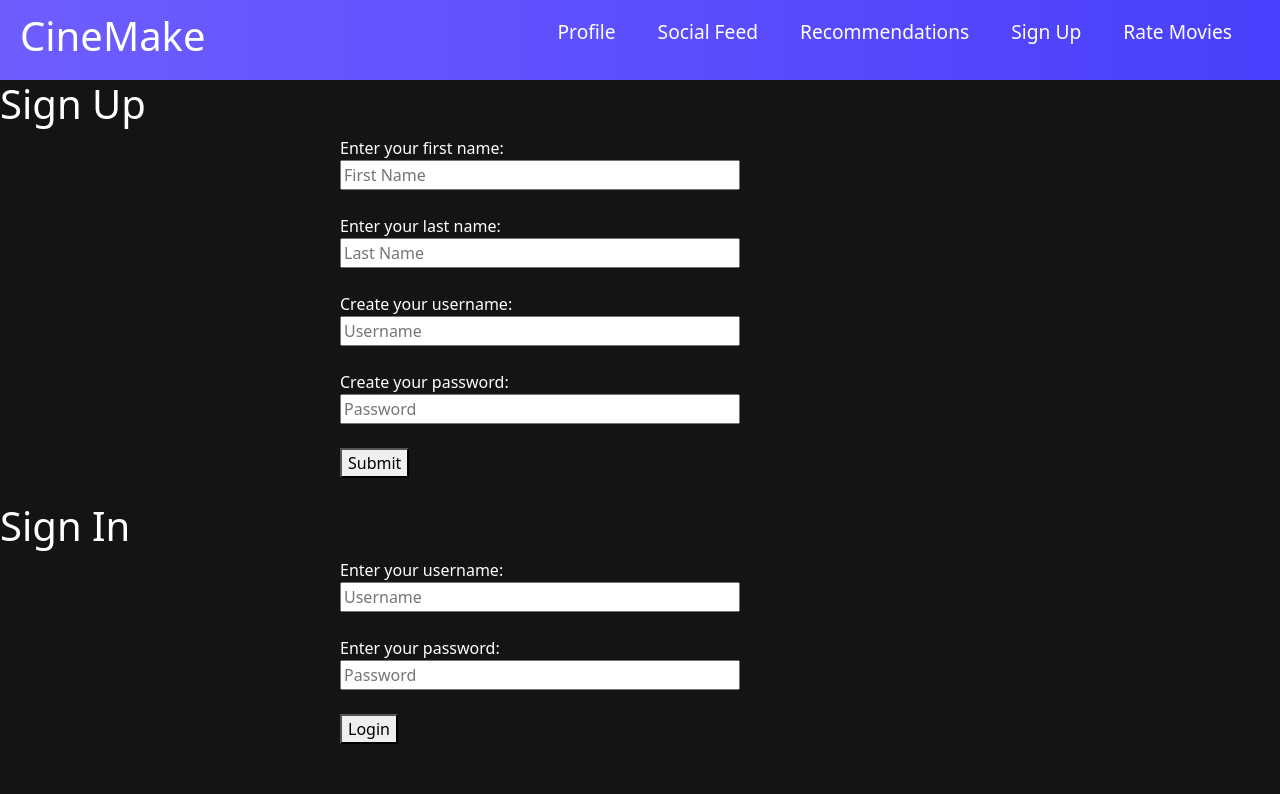
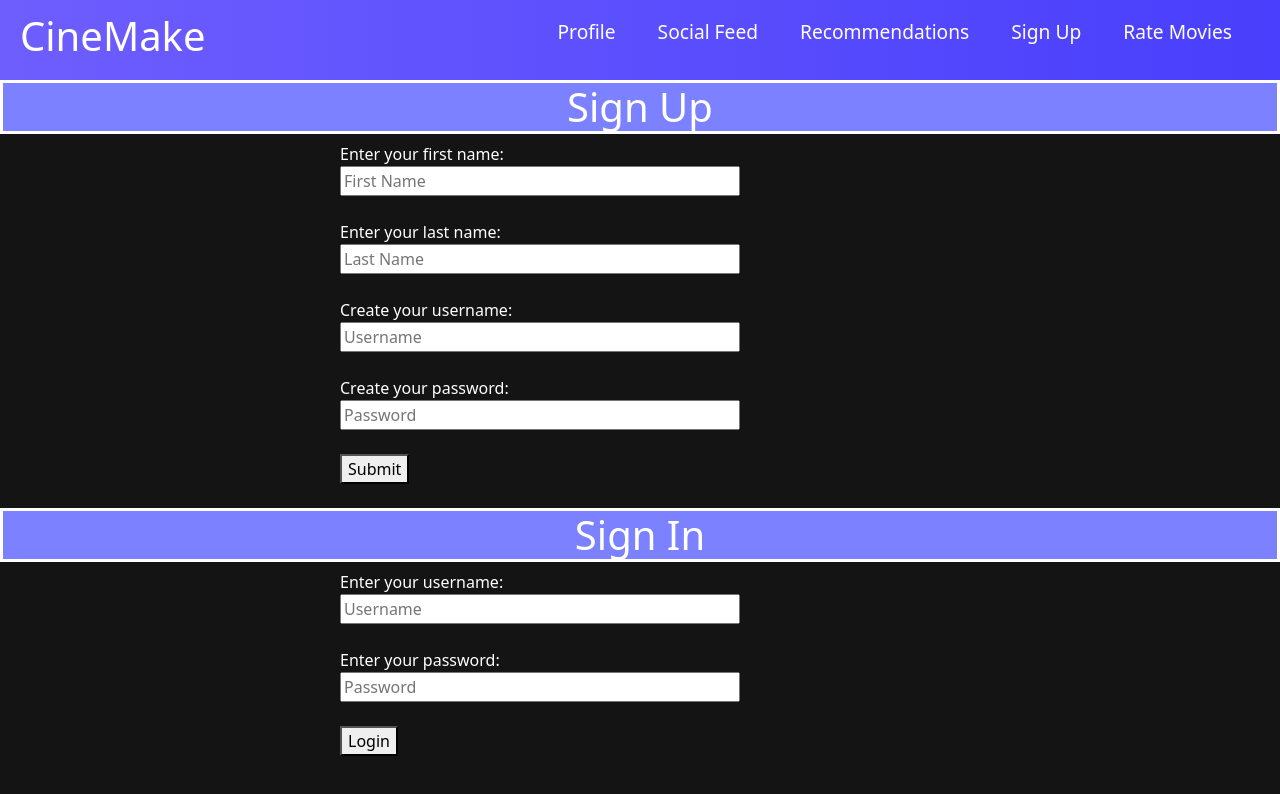
Before and after one commit to rbells/super-stars, a React (Create React App) app in the folder client/: page /signup in a window 1280 px wide. Shown: the top 794 px of the page. Built offline with nearby package versions, Linux system fonts and the light colour scheme; no server answers.

Commit message:
Add files via upload

```diff
--- a/client/src/pages/SignIn.css
+++ b/client/src/pages/SignIn.css
@@ -2,3 +2,9 @@
     margin-left: auto;
     margin-right: auto;
 }
+
+.signTitle{
+    text-align: center;
+    border: 3px solid white;
+    background-color: #7c82ff;
+}
--- a/client/src/pages/SignIn.js
+++ b/client/src/pages/SignIn.js
@@ -49,7 +49,7 @@ function SignIn() {
     return(
     <div>
         <br></br>
-        <h1>
+        <h1 className="signTitle">
             Sign In
         </h1>
         <div className="form-container">
--- a/client/src/pages/SignUp2.css
+++ b/client/src/pages/SignUp2.css
@@ -13,3 +13,9 @@ h1 {
     display: block;
     width: 600px;
 }
+
+.signUpTitle{
+    text-align: center;
+    border: 3px solid white;
+    background-color: #7c82ff;
+}
--- a/client/src/pages/SignUp2.js
+++ b/client/src/pages/SignUp2.js
@@ -109,7 +109,7 @@ function SignUp2() {
 
     return(
     <div>
-        <h1>
+        <h1 className="signUpTitle">
             Sign Up
         </h1>
 
```
